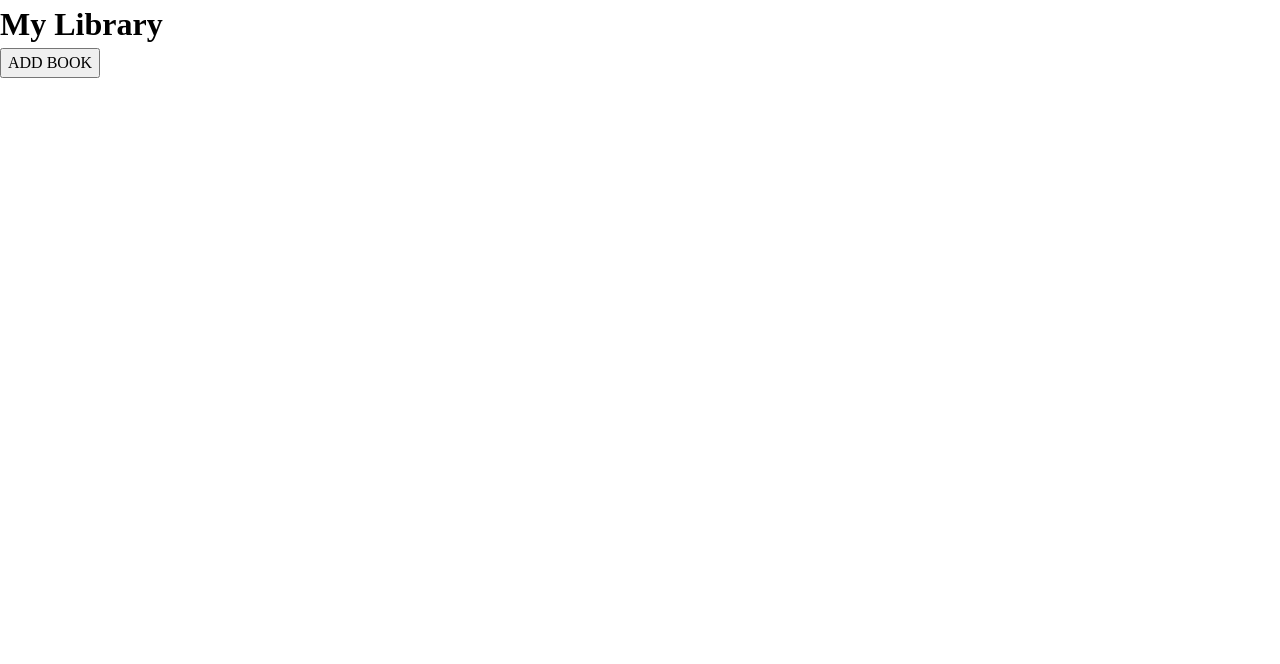
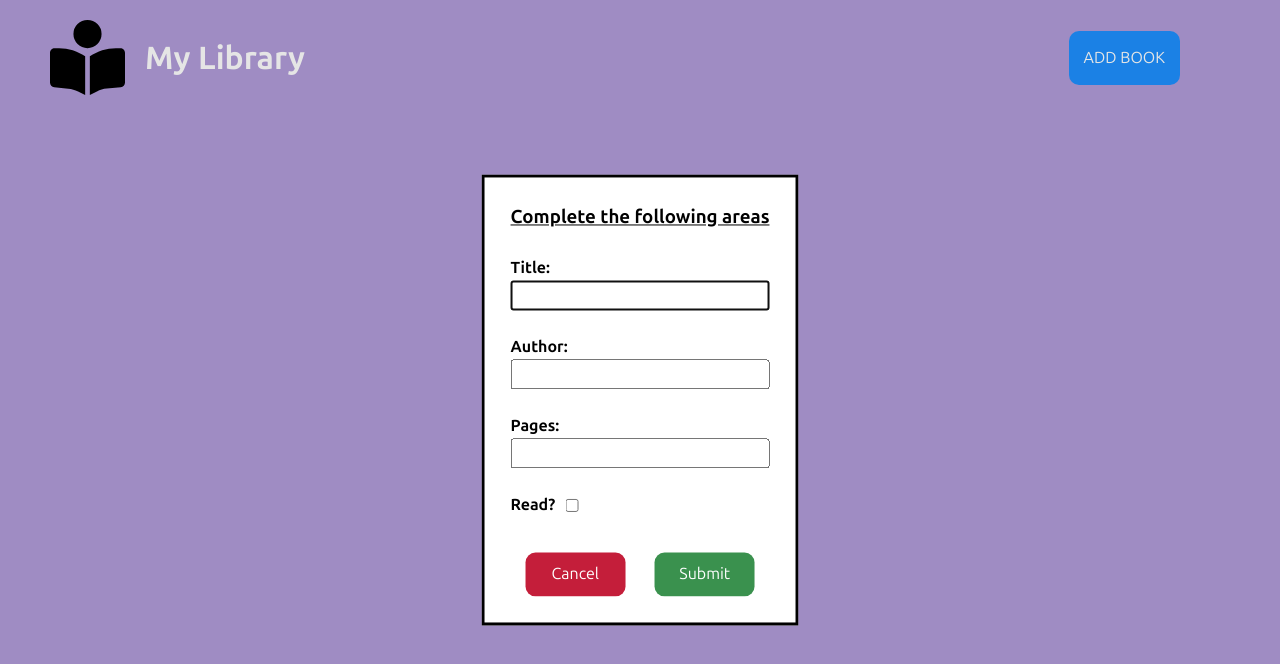
Before and after one commit to FHernandez08/library, a plain HTML site: page index.html in a window 1280 px wide. Both pictures are taken after a click on the button "ADD BOOK". Drawn offline with Linux system fonts and the light colour scheme.

Commit message:
almost completing the project
need to finish js and follow up with css

```diff
--- a/index.html
+++ b/index.html
@@ -5,23 +5,36 @@
     <meta name="viewport" content="width=device-width, initial-scale=1.0">
     <title>Library</title>
     <link rel="stylesheet" href="style.css">
+
+    <!--Google Fonts-->
+    <link rel="preconnect" href="https://fonts.googleapis.com">
+    <link rel="preconnect" href="https://fonts.gstatic.com" crossorigin>
+    <link href="https://fonts.googleapis.com/css2?family=Ubuntu+Sans:ital,wght@0,100..800;1,100..800&display=swap" rel="stylesheet">
 </head>
 <body>
     <div class="container">
         <dialog class="form-modal">
             <form action="" method="dialog">
                 <h3>Complete the following areas</h3>
+                <div class="title">
                     <label for="modal-title">Title:</label>
                     <input type="text" id="modal-title" required>
+                </div>
 
+                <div class="author">
                     <label for="modal-author">Author:</label>
                     <input type="text" id="modal-author" required>
+                </div>
 
+                <div class="pages">
                     <label for="modal-pages">Pages:</label>
                     <input type="number" name="modal-pages" id="modal-pages">
+                </div>
 
+                <div class="book-status">
                     <label for="book-status">Read?</label>
                     <input type="checkbox" name="book-status" id="book-status">
+                </div>
 
                 <div class="modal-buttons">
                     <button id="cancel-button">Cancel</button>
@@ -30,7 +43,14 @@
             </form>
         </dialog>
         <header>
+            <div class="logo">
+                <svg xmlns="http://www.w3.org/2000/svg"
+                    viewBox="0 0 512 512"><!--!Font Awesome Free 6.5.2 by @fontawesome - https://fontawesome.com License - https://fontawesome.com/license/free Copyright 2024 Fonticons, Inc.-->
+                    <path
+                        d="M160 96a96 96 0 1 1 192 0A96 96 0 1 1 160 96zm80 152V512l-48.4-24.2c-20.9-10.4-43.5-17-66.8-19.3l-96-9.6C12.5 457.2 0 443.5 0 427V224c0-17.7 14.3-32 32-32H62.3c63.6 0 125.6 19.6 177.7 56zm32 264V248c52.1-36.4 114.1-56 177.7-56H480c17.7 0 32 14.3 32 32V427c0 16.4-12.5 30.2-28.8 31.8l-96 9.6c-23.2 2.3-45.9 8.9-66.8 19.3L272 512z" />
+                </svg>
                 <h1>My Library</h1>
+            </div>
             <button id="add-book">ADD BOOK</button>
         </header>
         <div class="card"></div>
--- a/main.js
+++ b/main.js
@@ -7,6 +7,8 @@ const titleInput = document.querySelector('#modal-title');
 const authorInput = document.querySelector('#modal-author');
 const pagesInput = document.querySelector('#modal-pages');
 const bookInput = document.querySelector('#book-status');
+const libraryCard = document.querySelector('.card');
+const library = document.querySelector('.container');
 
 
 // the constructor for the book
@@ -17,17 +19,20 @@ function Book(title, author, pages, read) {
     this.read = read;
 }
 
+// function to change the read status on the card
+
+
 const myLibrary = [];
 
 // function created to add book to the myLibrary variable
 // creates the new book and pushes it into the array
 function addBookToLibrary() {
-    title = titleInput.value;
-    author = authorInput.value;
-    pages = pagesInput.value;
-    read = bookInput.checked;
+    let title = titleInput.value;
+    let author = authorInput.value;
+    let pages = pagesInput.value;
+    let read = bookInput.checked;
 
-    newBook = new Book(title, author, pages, read);
+    let newBook = new Book(title, author, pages, read);
     myLibrary.push(newBook);
 }
 
@@ -35,6 +40,17 @@ function addBookToLibrary() {
 
 
 // show the form
+addBook.addEventListener("click", () => {
+    formModal.showModal();
+})
 
+// close the form and adds book to the library
+submitBtn.addEventListener("click", () => {
+    addBookToLibrary();
+    formModal.close();
+});
 
-// close the form
+// closes the form but there's no submission
+cancelBtn.addEventListener("click", () => {
+    formModal.close();
+})
--- a/style.css
+++ b/style.css
@@ -44,3 +44,101 @@ p, h1, h2, h3, h4, h5, h6 {
 #root, #__next {
   isolation: isolate;
 }
+
+body {
+  font-family: "Ubuntu Sans", sans-serif;
+  background-color: rgb(177, 156, 217);
+}
+
+/* header styling */
+header {
+  display: flex;
+  align-items: center;
+  padding-top: 20px;
+  padding-left: 50px;
+}
+
+.logo {
+  display: flex;
+  gap: 20px;
+  align-items: center;
+}
+
+.logo svg {
+  width: 75px;
+  height: 75px;
+}
+
+header h1 {
+  color: #ffffff;
+}
+
+header button {
+  position: absolute;
+  right: 100px;
+  border-radius: 10px;
+  border: none;
+  padding: 5px;
+  background-color: #1e90ff;
+  color: #ffffff;
+  padding: 15px;
+}
+
+/* form designs */
+dialog {
+  position: absolute;
+  top: 50%;
+  left: 50%;
+  transform: translate(-50%, -50%);
+}
+
+form {
+  display: flex;
+  flex-direction: column;
+  padding: 10px;
+  justify-content: center;
+  gap: 25px;
+}
+
+form h3 {
+  text-decoration: underline;
+}
+
+.title,
+.author,
+.pages {
+  display: flex;
+  flex-direction: column;
+}
+
+form label {
+  font-weight: 700;
+}
+
+form .book-status {
+  display: flex;
+  gap: 10px;
+}
+
+form .modal-buttons {
+  display: flex;
+  justify-content: space-around;
+}
+
+#cancel-button,
+#submit-button {
+  border: none;
+  width: 100px;
+  padding: 10px;
+  margin-top: 10px;
+  border-radius: 10px;
+  color: #ffffff;
+}
+
+#cancel-button {
+  background-color: #c41e3a;
+}
+
+#submit-button {
+  background-color: #3a914e;
+}
```
Lines whose indentation alone changed are shown as unchanged.
